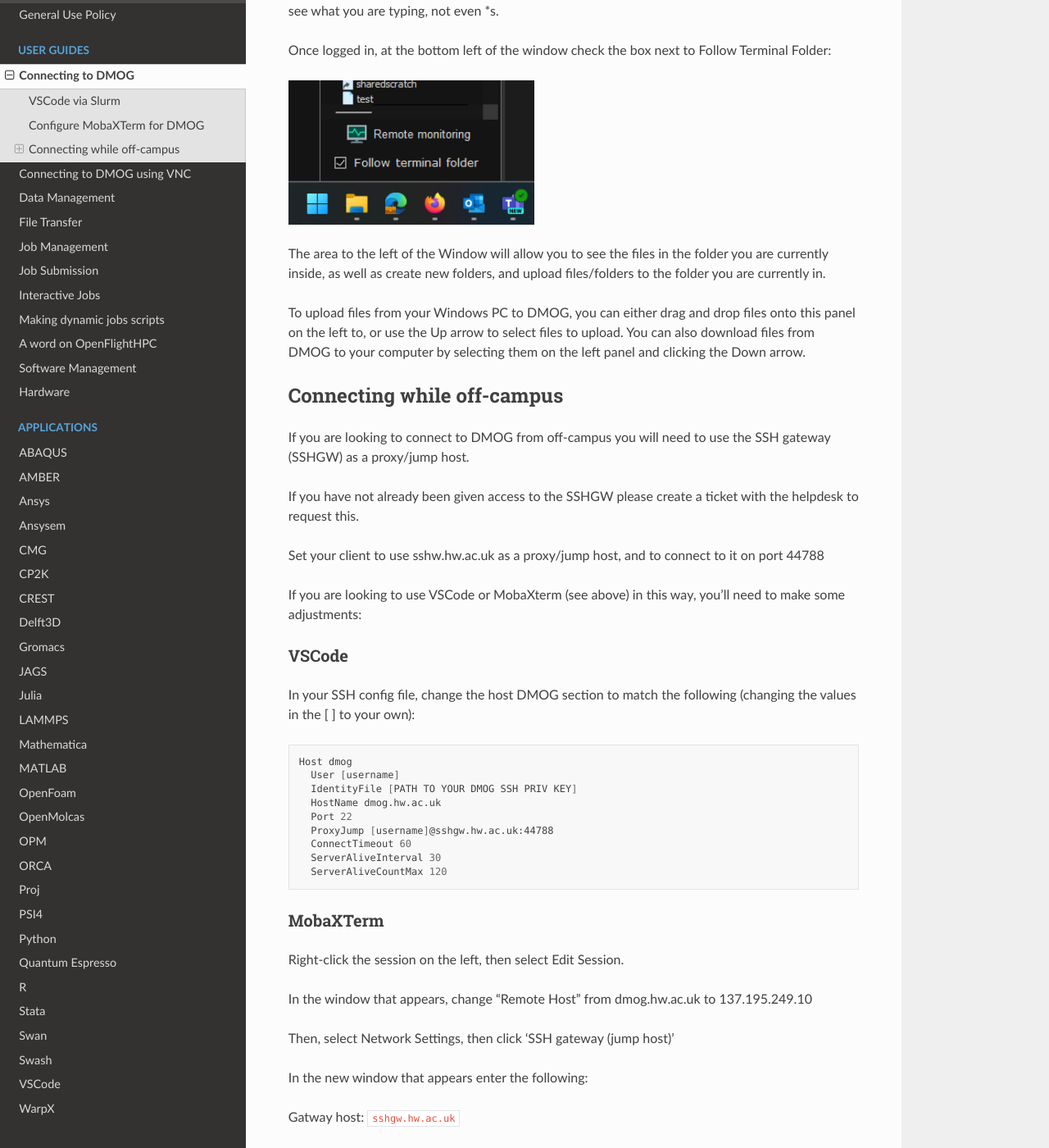
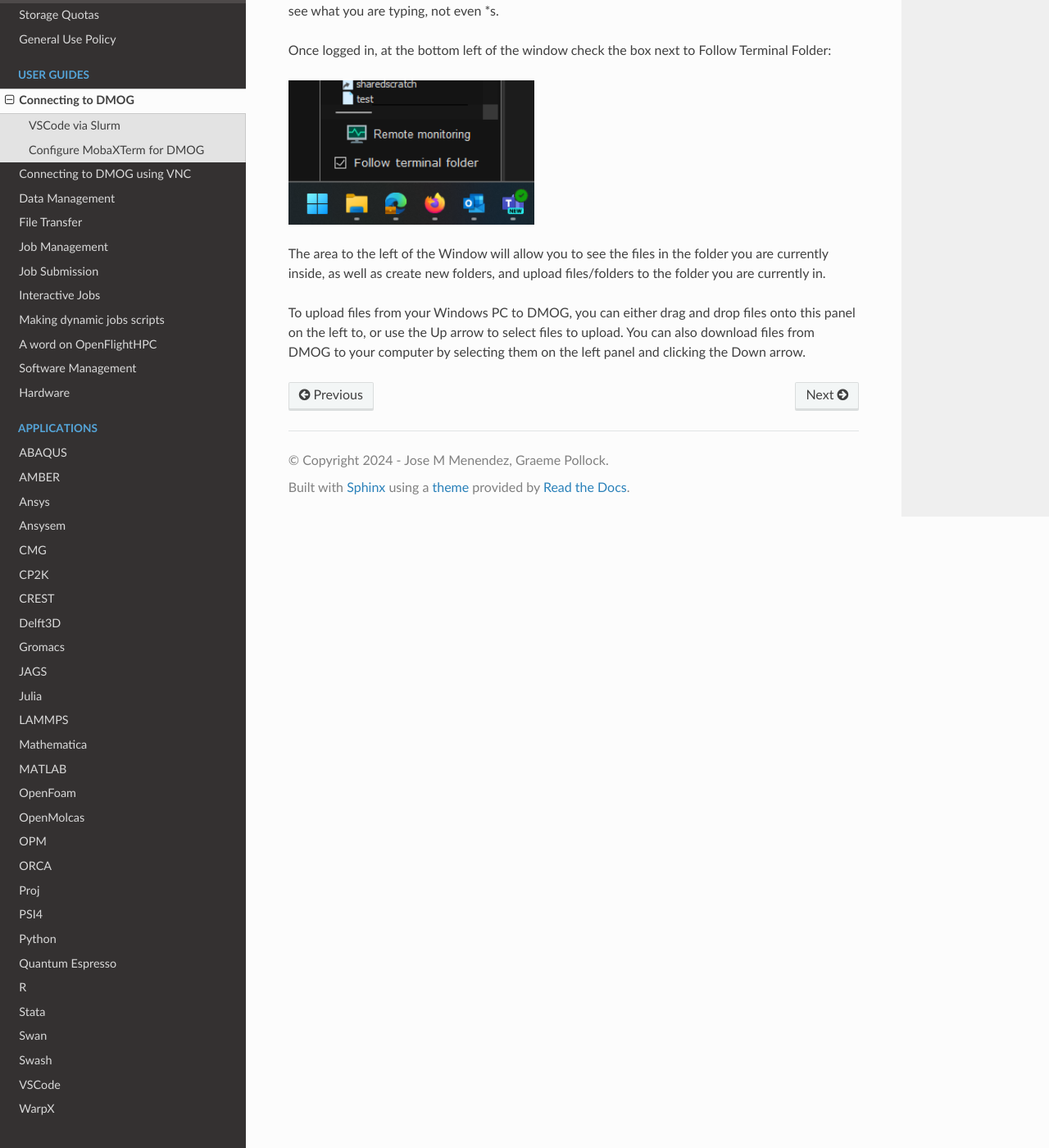
Before and after one commit to jm130/dmogdocs, a Sphinx documentation site: the page built from docs/source/user/connecting.rst, in a window 1280 px wide and 1400 px high, scrolled down 2740 px. Shown: the whole window at 82% size. Built offline with Sphinx 7.4.7 and the Read the Docs theme 3.1.0, drawn with Linux system fonts in a browser that asks for light colours; some of the changed text lies outside the part shown.

Commit message:
Update connecting.rst

```diff
--- a/docs/source/user/connecting.rst
+++ b/docs/source/user/connecting.rst
@@ -104,53 +104,3 @@ Once logged in, at the bottom left of the window check the box next to Follow Te
 The area to the left of the Window will allow you to see the files in the folder you are currently inside, as well as create new folders, and upload files/folders to the folder you are currently in.
 
 To upload files from your Windows PC to DMOG, you can either drag and drop files onto this panel on the left to, or use the Up arrow to select files to upload. You can also download files from DMOG to your computer by selecting them on the left panel and clicking the Down arrow.
-
-
-Connecting while off-campus
----------------------------
-
-If you are looking to connect to DMOG from off-campus you will need to use the SSH gateway (SSHGW) as a proxy/jump host.
-
-If you have not already been given access to the SSHGW please create a ticket with the helpdesk to request this.
-
-Set your client to use sshw.hw.ac.uk as a proxy/jump host, and to connect to it on port 44788
-
-If you are looking to use VSCode or MobaXterm (see above) in this way, you'll need to make some adjustments:
-
-VSCode
-______
-
-In your SSH config file, change the host DMOG section to match the following (changing the values in the [ ] to your own):
-
-.. code-block:: bash
-
-   Host dmog
-     User [username]
-     IdentityFile [PATH TO YOUR DMOG SSH PRIV KEY]
-     HostName dmog.hw.ac.uk
-     Port 22
-     ProxyJump [username]@sshgw.hw.ac.uk:44788
-     ConnectTimeout 60
-     ServerAliveInterval 30
-     ServerAliveCountMax 120
-
-MobaXTerm
-_________
-
-Right-click the session on the left, then select Edit Session.
-
-In the window that appears, change "Remote Host" from dmog.hw.ac.uk to 137.195.249.10
-
-Then, select Network Settings, then click 'SSH gateway (jump host)'
-
-In the new window that appears enter the following:
-
-Gatway host: ``sshgw.hw.ac.uk``
-
-Username: ``your HWU username``
-
-Port: ``44788``
-
-Click OK, then OK again.
-
-You should now be able to connect to DMOG via the SSHGW
```
